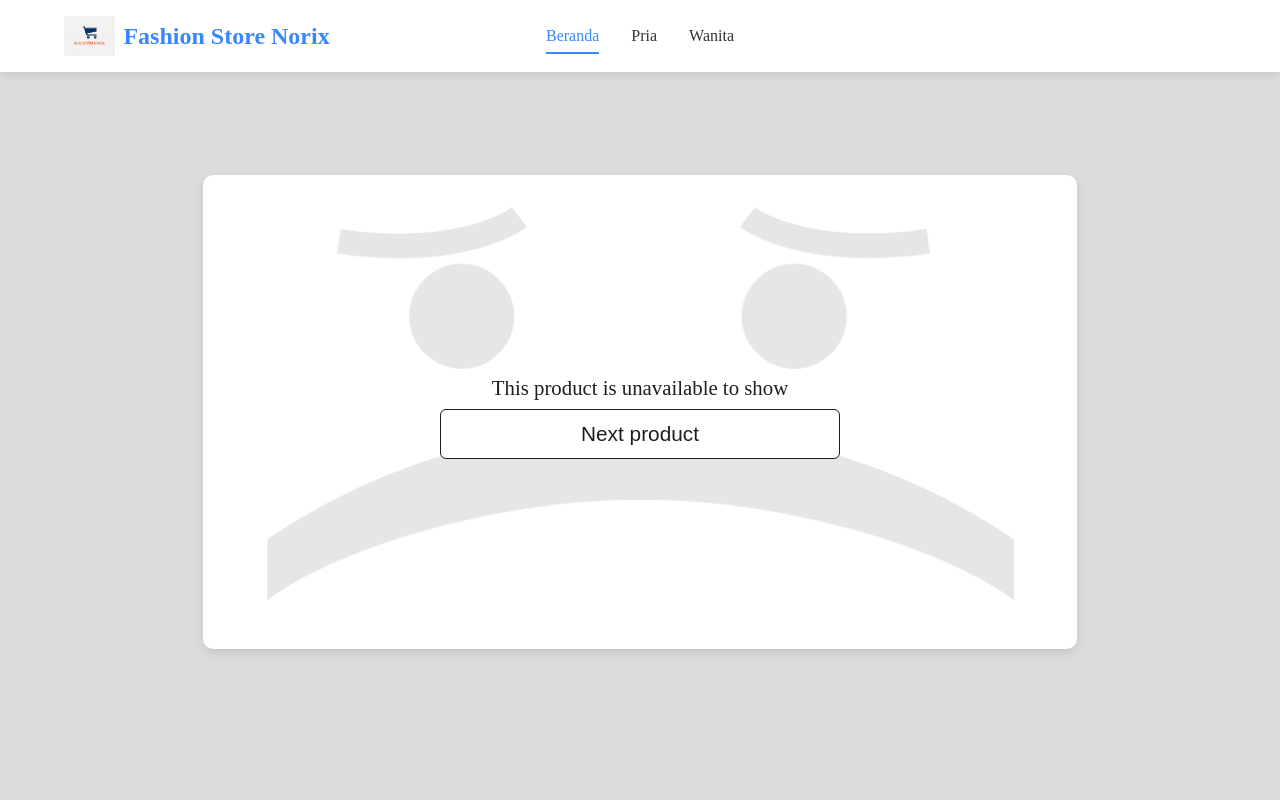
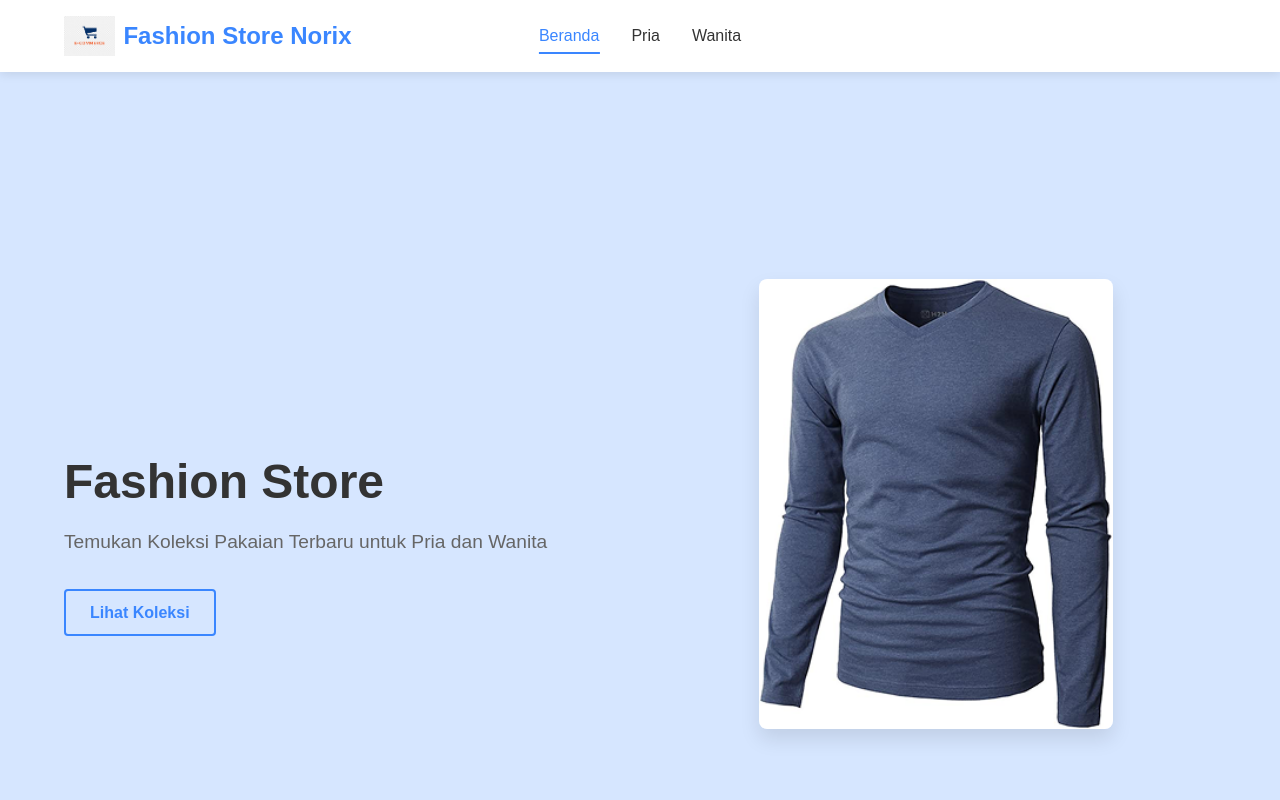
Before and after one commit to ANNAN-RAFSANJANI/ecommerce-catalog, a Vue app: page / in a window 1280 px wide. Shown: the top 800 px of the page. Built offline with nearby package versions, Linux system fonts and the light colour scheme.

Commit message:
berhasil memperbaiki unvailabel product

```diff
--- a/src/assets/style/unavailable-product-style.css
+++ b/src/assets/style/unavailable-product-style.css
@@ -2,7 +2,7 @@
   display: grid;
   grid-template-columns: repeat(12, 1fr);
   padding: 2rem;
-  background-color: #DCDCDC;
+  background-color: #D6E6FF;
   background-size: cover;
   min-height: 100vh;
   width: 100%;
@@ -16,19 +16,20 @@
   border-radius: 10px;
   padding: 2rem;
   box-shadow: 0 4px 10px rgba(0, 0, 0, 0.1);
-  width: 810px;
-  height: 410px;
+  max-width: 810px;
+  width: 90%;
+  height: 450px;
   display: flex;
   flex-direction: column;
   align-items: center;
   justify-content: center;
   position: relative;
-  bottom: 60px;
 }
 
 .sad-face {
   width: 100%;
-  height: 450px;
+  height: auto;
+  aspect-ratio: 1 / 1;
   background-image: url("../img/unavailable-product-img/sad-face.png");
   background-repeat: no-repeat;
   background-position: center;
@@ -37,9 +38,8 @@
 }
 
 .unavailable-text {
-  margin-bottom: 2rem;
   text-align: center;
-  font-size: 130%;
+  font-size: 18px;
   color: #1E1E1E;
   width: 100%;
   position: absolute;
@@ -51,9 +51,9 @@
 .btn {
   padding: 0.5rem 1rem;
   border: none;
-  border-radius: 6px;
+  border-radius: 4px;
   cursor: pointer;
-  font-size: 0.9rem;
+  font-size: 16px;
   transition: 0.3s ease;
 }
 
@@ -61,12 +61,11 @@
   background-color: #fff;
   border: 1px solid #1E1E1E;
   color: #1E1E1E;
-  width: 100%;
+  width: 90%;
   max-width: 400px;
   padding: 0.75rem;
   position: absolute;
-  font-size: 130%;
-  bottom: 40%;
+  bottom: 39%;
   left: 50%;
   transform: translateX(-50%);
 }
@@ -79,30 +78,29 @@
   margin: 0;
   padding: 0;
   min-height: 100vh;
+  font-family: Arial, sans-serif;
 }
 
-
-/* @media (max-width: 768px) {
+@media (max-width: 768px) {
   .unavailable-product-section {
     padding: 1rem;
   }
 
   .unavailable-product-card {
     padding: 1.5rem;
-    height: auto;
-    min-height: 400px;
-  }
-
-  .sad-face {
-    width: 150px;
-    height: 150px;
+    width: 90%;
+    height: 450px;
+    max-width: 500px;
   }
 
   .unavailable-text {
-    font-size: 1.1rem;
+    font-size: 18px;
+    top: 50%;
   }
 
   .btn.next {
-    width: 100%;
+    font-size: 16px;
+    bottom: 30%;
+    width: 90%;
   }
-} */
+}
--- a/src/components/men-section.vue
+++ b/src/components/men-section.vue
@@ -35,7 +35,7 @@
       </div>
     </div>
     <div v-else>
-      <UnavailableProductSection @next="nextProduct" />
+      <div class="redirect-message">Redirecting to unavailable product page...</div>
     </div>
   </div>
 </template>
@@ -43,13 +43,9 @@
 <script>
 import '@/assets/style/men-style.css'
 import axios from 'axios'
-import UnavailableProductSection from './unavailable-product.vue'
 
 export default {
   name: "MenSection",
-  components: {
-    UnavailableProductSection
-  },
   props: {
     id: {
       type: [String, Number],
@@ -82,6 +78,14 @@
 
         this.product = product
         this.loading = false
+
+        // Redirect if product is not men's clothing
+        if (product && product.category !== 'men\'s clothing') {
+          // Add small timeout to allow component to render before redirect
+          setTimeout(() => {
+            this.$router.push(`/pria/unavailable-product/${this.currentIndex}`);
+          }, 100);
+        }
       } catch (err) {
         this.error = "Gagal memuat produk: " + err.message
         this.loading = false
@@ -95,7 +99,6 @@
       }
 
       this.$router.push(`/pria/${this.currentIndex}`);
-
     }
   },
   created() {
@@ -107,3 +110,12 @@
   }
 }
 </script>
+
+<style>
+.redirect-message {
+  text-align: center;
+  padding: 20px;
+  color: #555;
+  font-style: italic;
+}
+</style>
--- a/src/components/unavailable-product.vue
+++ b/src/components/unavailable-product.vue
@@ -2,8 +2,8 @@
   <div class="unavailable-product-section">
     <div class="unavailable-product-card">
       <div class="sad-face"></div>
-      <div class="unavailable-text">This product is unavailable to show</div>
-      <button class="btn next" @click="$emit('next')">Next product</button>
+      <div class="unavailable-text">This product is unavailable in Men's category</div>
+      <button class="btn next" @click="nextProduct">Next product</button>
     </div>
   </div>
 </template>
@@ -13,5 +13,32 @@
 
   export default {
     name: "UnavailableProductSection",
+    props: {
+      id: {
+        type: [String, Number],
+        default: null
+      }
+    },
+    data() {
+      return {
+        maxIndex: 20
+      }
+    },
+    methods: {
+      nextProduct() {
+        let currentIndex = parseInt(this.id || 1);
+
+        if (currentIndex < this.maxIndex) {
+          currentIndex++;
+        } else {
+          currentIndex = 1;
+        }
+
+        this.$router.push(`/pria/${currentIndex}`);
+      },
+      goBack() {
+        this.$router.push('/');
+      }
+    }
   };
 </script>
--- a/src/router/index.js
+++ b/src/router/index.js
@@ -25,6 +25,12 @@
     props: true
   },
   {
+    path: '/pria/unavailable-product/:id',
+    name: 'PriaUnavailable',
+    component: UnavailableProductSection,
+    props: true
+  },
+  {
     path: '/wanita',
     name: 'Wanita',
     component: WomenSection
@@ -34,11 +40,6 @@
     name: 'WanitaDetail',
     component: WomenSection,
     props: true
-  },
-  {
-    path: '/unavailable',
-    name: 'Unavailable',
-    component: UnavailableProductSection,
   },
   {
     path: '*',
```
Also changed, not shown: src/App.vue (+4 -4 lines).
